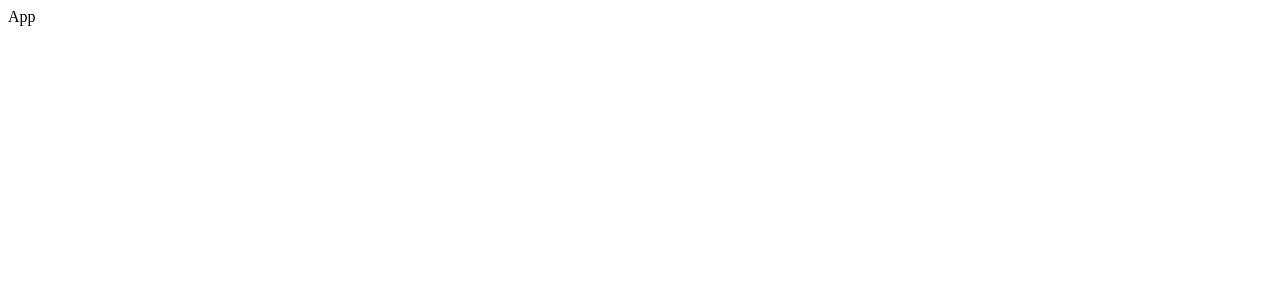
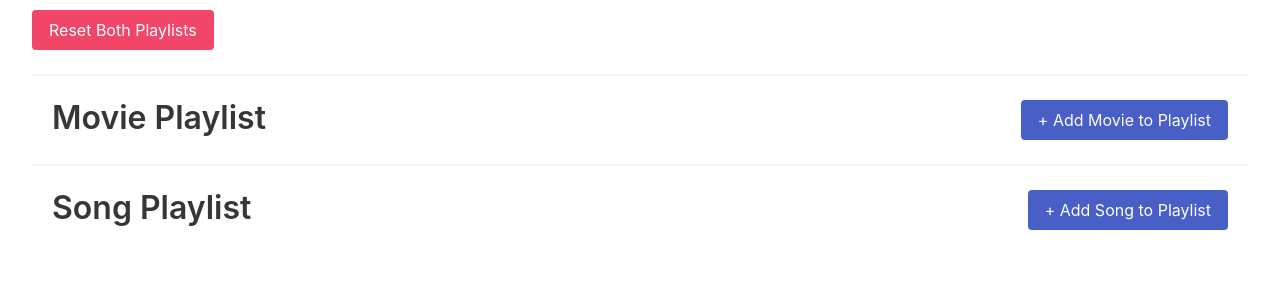
Before and after one commit to UsamaBhakrani/React-Redux, a React (Vite) app: page / in a window 1280 px wide. Shown: the top 300 px of the page. Built offline with nearby package versions, Linux system fonts and the light colour scheme.

Commit message:
Styles and Components

```diff
--- a/package.json
+++ b/package.json
@@ -10,10 +10,13 @@
     "preview": "vite preview"
   },
   "dependencies": {
+    "bulma": "^0.9.4",
     "react": "^18.2.0",
-    "react-dom": "^18.2.0"
+    "react-dom": "^18.2.0",
+    "react-redux": "^8.1.1"
   },
   "devDependencies": {
+    "@faker-js/faker": "^8.0.2",
     "@types/react": "^18.2.14",
     "@types/react-dom": "^18.2.6",
     "@vitejs/plugin-react": "^4.0.1",
--- a/src/App.jsx
+++ b/src/App.jsx
@@ -1,9 +1,21 @@
-import React from 'react'
+import "./styles.css";
+import MoviePlaylist from "./components/MoviePlaylist";
+import SongPlaylist from "./components/SongPlaylist";
 
-const App = () => {
+export default function App() {
+  const handleResetClick = () => {
+    //
+  };
+
   return (
-    <div>App</div>
-  )
+    <div className="container is-fluid">
+      <button onClick={() => handleResetClick()} className="button is-danger">
+        Reset Both Playlists
+      </button>
+      <hr />
+      <MoviePlaylist />
+      <hr />
+      <SongPlaylist />
+    </div>
+  );
 }
-
-export default App
--- /dev/null
+++ b/src/components/MoviePlaylist.jsx
@@ -0,0 +1,49 @@
+import { createRandomMovie } from "../data";
+
+function MoviePlaylist() {
+  // To Do:
+  // Get list of movies
+  const moviePlaylist = [];
+
+  const handleMovieAdd = (movie) => {
+    // To Do:
+    // Add movie to list of movies
+  };
+  const handleMovieRemove = (movie) => {
+    // To Do:
+    // Remove movie from list of movies
+  };
+
+  const renderedMovies = moviePlaylist.map((movie) => {
+    return (
+      <li key={movie}>
+        {movie}
+        <button
+          onClick={() => handleMovieRemove(movie)}
+          className="button is-danger"
+        >
+          X
+        </button>
+      </li>
+    );
+  });
+
+  return (
+    <div className="content">
+      <div className="table-header">
+        <h3 className="subtitle is-3">Movie Playlist</h3>
+        <div className="buttons">
+          <button
+            onClick={() => handleMovieAdd(createRandomMovie())}
+            className="button is-link"
+          >
+            + Add Movie to Playlist
+          </button>
+        </div>
+      </div>
+      <ul>{renderedMovies}</ul>
+    </div>
+  );
+}
+
+export default MoviePlaylist;
--- /dev/null
+++ b/src/components/SongPlaylist.jsx
@@ -0,0 +1,49 @@
+import { createRandomSong } from "../data";
+
+function SongPlaylist() {
+  // To Do:
+  // Get list of songs
+  const songPlaylist = [];
+
+  const handleSongAdd = (song) => {
+    // To Do:
+    // Add song to list of songs
+  };
+  const handleSongRemove = (song) => {
+    // To Do:
+    // Remove song from list of songs
+  };
+
+  const renderedSongs = songPlaylist.map((song) => {
+    return (
+      <li key={song}>
+        {song}
+        <button
+          onClick={() => handleSongRemove(song)}
+          className="button is-danger"
+        >
+          X
+        </button>
+      </li>
+    );
+  });
+
+  return (
+    <div className="content">
+      <div className="table-header">
+        <h3 className="subtitle is-3">Song Playlist</h3>
+        <div className="buttons">
+          <button
+            onClick={() => handleSongAdd(createRandomSong())}
+            className="button is-link"
+          >
+            + Add Song to Playlist
+          </button>
+        </div>
+      </div>
+      <ul>{renderedSongs}</ul>
+    </div>
+  );
+}
+
+export default SongPlaylist;
--- /dev/null
+++ b/src/data/index.js
@@ -0,0 +1,13 @@
+import { faker } from "@faker-js/faker/locale/en";
+
+// This file has nothing to do with Redux
+// It exports functions that create random
+// movies and song
+
+export const createRandomMovie = () => {
+  return `${faker.word.adjective()} ${faker.word.noun()}`;
+};
+
+export const createRandomSong = () => {
+  return faker.music.songName();
+};
--- a/src/main.jsx
+++ b/src/main.jsx
@@ -1,6 +1,8 @@
 import React from 'react'
 import ReactDOM from 'react-dom/client'
 import App from './App.jsx'
+import "bulma/css/bulma.css";
+
 
 ReactDOM.createRoot(document.getElementById('root')).render(
   <React.StrictMode>
--- /dev/null
+++ b/src/styles.css
@@ -0,0 +1,34 @@
+ul {
+  list-style-type: none !important;
+  margin: 0 !important;
+}
+
+.content ul li:first-of-type {
+  border-top: 1px solid #ddd;
+}
+
+.content ul li {
+  border-bottom: 1px solid #ddd;
+  padding: 4px;
+  margin: 0 !important;
+  display: flex;
+  flex-direction: row;
+  justify-content: space-between;
+  align-items: center;
+  text-transform: capitalize;
+}
+
+h3 {
+  margin: 0 !important;
+}
+
+.table-header {
+  display: flex;
+  justify-content: space-between;
+  flex-wrap: wrap;
+  margin: 20px;
+}
+
+.container > button {
+  margin-top: 10px;
+}
```
Also changed, not shown: src/App.css (deleted), 1 other file (tests, documents, lock files or other folders).
